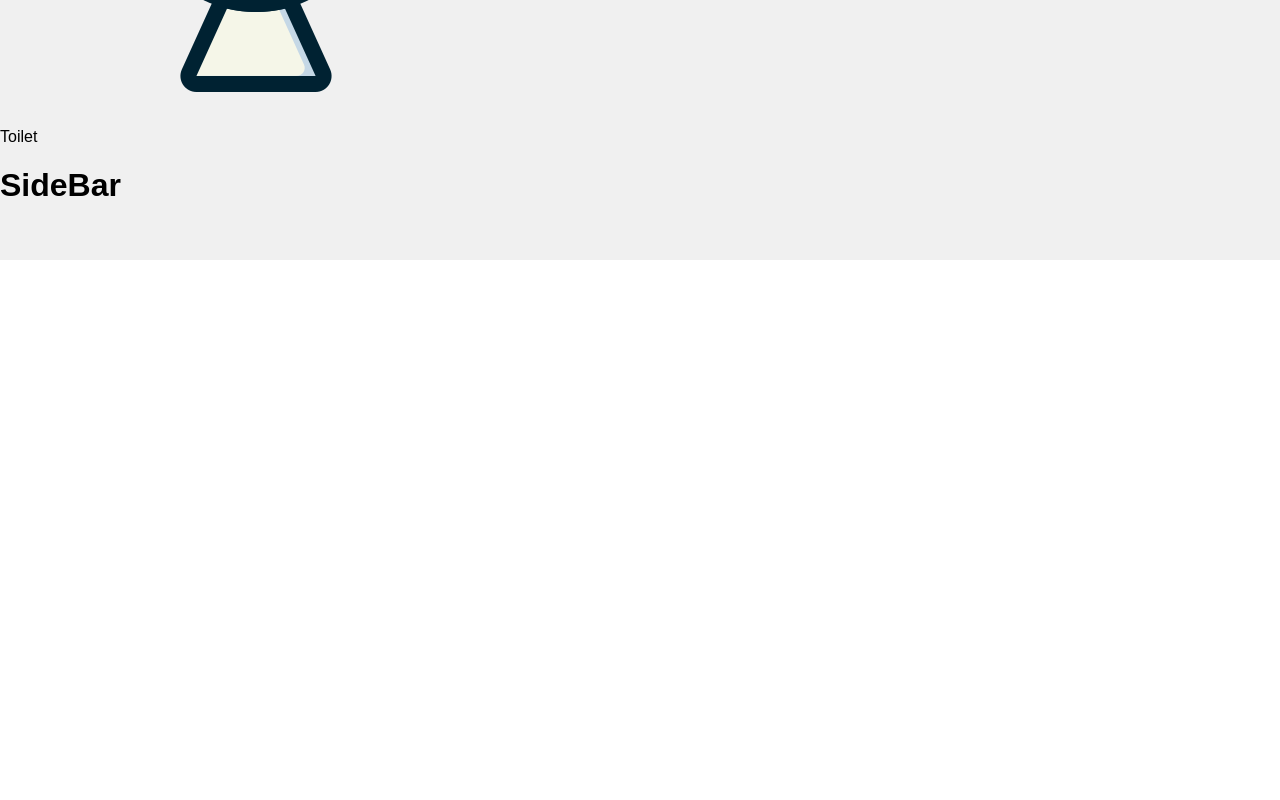
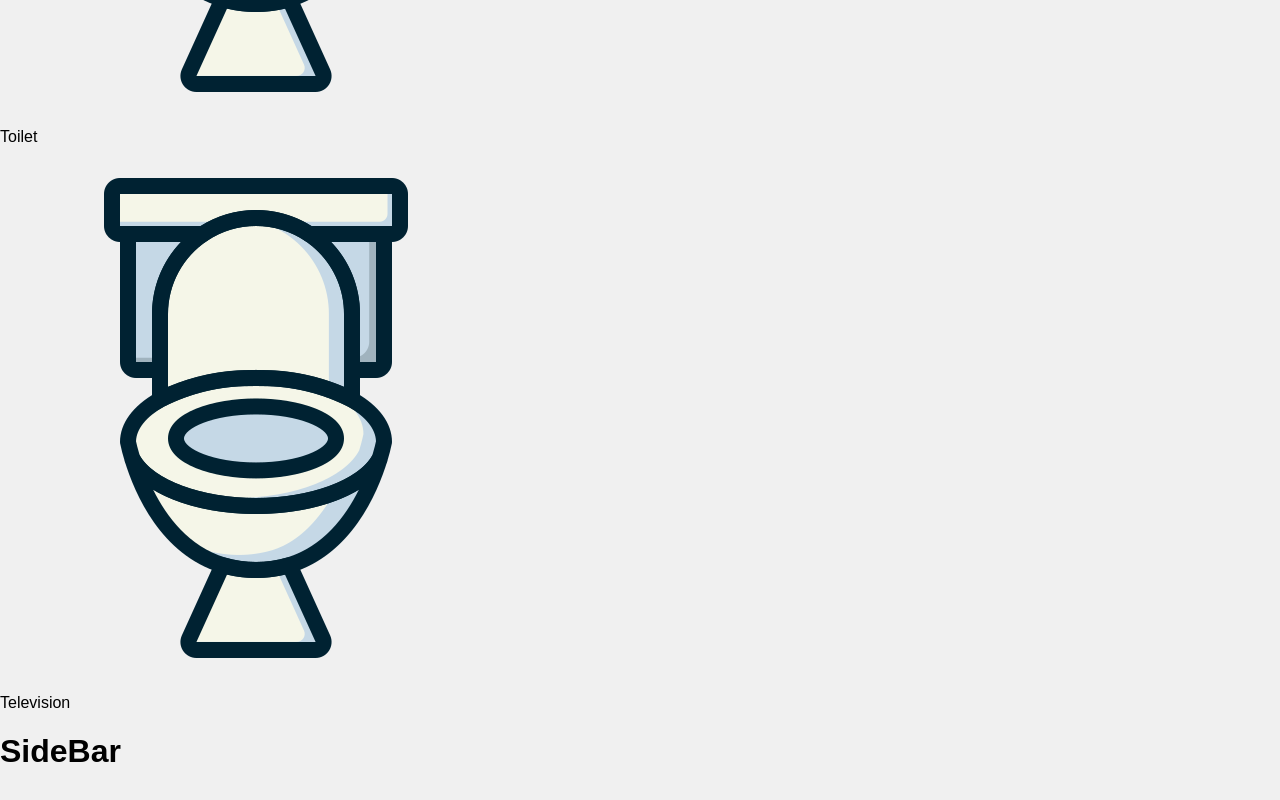
Before and after one commit to elsieyli/MindBridge, a React (Create React App) app in the folder mindbridgewebapp/: page / in a window 1280 px wide. Shown: the part 4246-5046 px from the top of the page. Before the commit the page ends 4506 px from the top, so only its background shows below. Built offline with nearby package versions, Linux system fonts and the light colour scheme.

Commit message:
Added all the audios

```diff
--- a/mindbridgewebapp/src/pages/Home.js
+++ b/mindbridgewebapp/src/pages/Home.js
@@ -13,18 +13,28 @@ import sleepIcon from '../assets/sleep.png';
 import toiletIcon from '../assets/toilet.png';
 
 import sleepAudio from '../audio/Sleep.m4a';
+import friendAudio from '../audio/friend.m4a';
+import foodAudio from '../audio/Food.m4a';
+import outsideAudio from '../audio/Outside.m4a';
+import readAudio from '../audio/read.m4a';
+import tvAudio from '../audio/Tv.m4a';
+import toiletAudio from '../audio/Bathroom.m4a';
+import showerAudio from '../audio/shower.m4a';
+import waterAudio from '../audio/Water.m4a';
+
 // If more icons are added, import them similarly
 
 function Home() {
   const buttonsData = [
-    { icon: foodIcon, text: 'Food' },
-    { icon: waterIcon, text: 'Water' },
-    { icon: outsideIcon, text: 'Outside' },
-    { icon: friendIcon, text: 'Friend' },
-    { icon: readIcon, text: 'Read' },
-    { icon: showerIcon, text: 'Shower' },
+    { icon: foodIcon, text: 'Food', audio: foodAudio },
+    { icon: waterIcon, text: 'Water',audio: waterAudio },
+    { icon: outsideIcon, text: 'Outside',audio: outsideAudio },
+    { icon: friendIcon, text: 'Friend',audio: friendAudio},
+    { icon: readIcon, text: 'Read',audio: readAudio },
+    { icon: showerIcon, text: 'Shower',audio: showerAudio },
     { icon: sleepIcon, text: 'Sleep', audio: sleepAudio }, // Assuming you only have audio for sleep
-    { icon: toiletIcon, text: 'Toilet' },
+    { icon: toiletIcon, text: 'Toilet',audio: toiletAudio },
+    { icon: toiletIcon, text: 'Television',audio: tvAudio },
 
   ];
 
```
